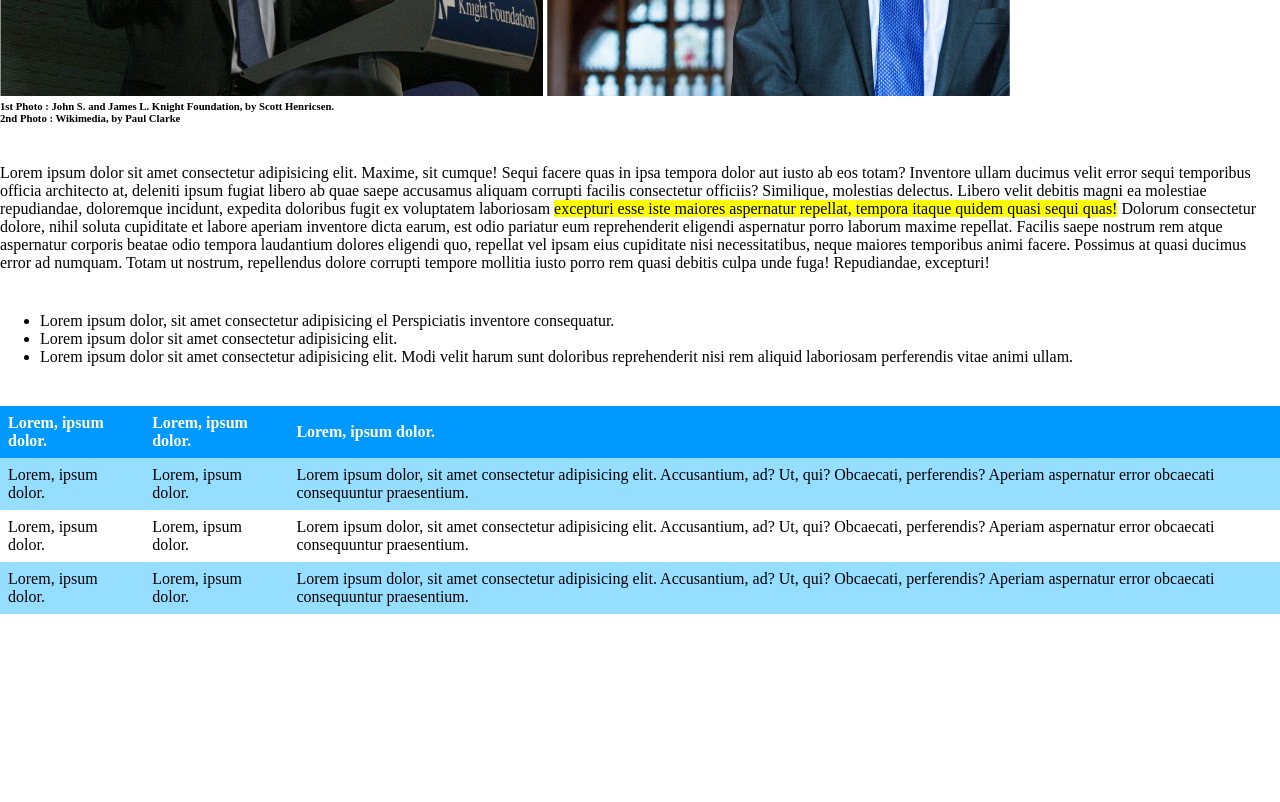
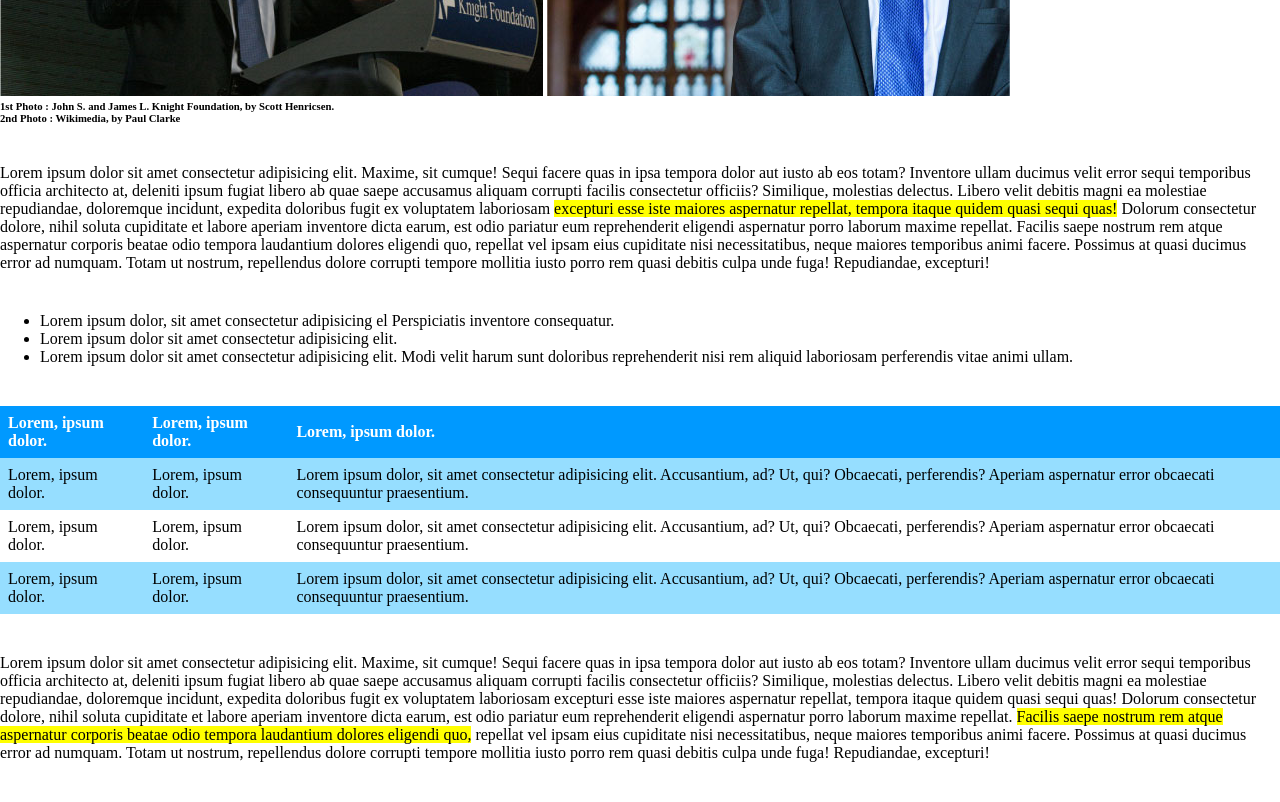
Before and after one commit to quintusdev/html-css-booleaner, a plain HTML site: page index.html in a window 1280 px wide. Shown: the part 808-1610 px from the top of the page. Before the commit the page ends 1422 px from the top, so only its background shows below. Drawn offline with Linux system fonts and the light colour scheme.

Commit message:
Fine main - inizio footer

```diff
--- a/css/style.css
+++ b/css/style.css
@@ -37,21 +37,20 @@
     color: rgb(4, 163, 255);
 }
 
-/*Formattazione primo paragrafo*/
-#primo-paragrafo {
-    padding-top: 40px;
-
+/*Formattazione paragrafo*/
+.paragrafo {
+    padding: 40px 0px;
 }
 
-/*Sottolianetura primo paragrafo*/
-#primo-paragrafo span{
+/*Sottolianetura paragrafo*/
+.paragrafo span{
     background-color:yellow;
     color: black;
 }
 
 /*Formattazione lista*/
 #lista{
-    padding: 40px 0 40px 0;
+    padding: 0 0 40px 0;
 }
 
 /*Formattazione tabella generale*/
--- a/index.html
+++ b/index.html
@@ -51,7 +51,7 @@
             <!-- Fine sezione immagini e didascalie -->
 
             <!-- Inizio primo paragrafo -->
-            <p id="primo-paragrafo">Lorem ipsum dolor sit amet consectetur adipisicing elit. Maxime, sit cumque! Sequi facere quas in ipsa tempora dolor aut iusto ab eos totam? Inventore ullam ducimus velit error sequi temporibus officia architecto at, deleniti ipsum fugiat libero ab quae saepe accusamus aliquam corrupti facilis consectetur officiis? Similique, molestias delectus. Libero velit debitis magni ea molestiae repudiandae, doloremque incidunt, expedita doloribus fugit ex voluptatem laboriosam <span>excepturi esse iste maiores aspernatur repellat, tempora itaque quidem quasi sequi quas!</span> Dolorum consectetur dolore, nihil soluta cupiditate et labore aperiam inventore dicta earum, est odio pariatur eum reprehenderit eligendi aspernatur porro laborum maxime repellat. Facilis saepe nostrum rem atque aspernatur corporis beatae odio tempora laudantium dolores eligendi quo, repellat vel ipsam eius cupiditate nisi necessitatibus, neque maiores temporibus animi facere. Possimus at quasi ducimus error ad numquam. Totam ut nostrum, repellendus dolore corrupti tempore mollitia iusto porro rem quasi debitis culpa unde fuga! Repudiandae, excepturi!
+            <p class="paragrafo">Lorem ipsum dolor sit amet consectetur adipisicing elit. Maxime, sit cumque! Sequi facere quas in ipsa tempora dolor aut iusto ab eos totam? Inventore ullam ducimus velit error sequi temporibus officia architecto at, deleniti ipsum fugiat libero ab quae saepe accusamus aliquam corrupti facilis consectetur officiis? Similique, molestias delectus. Libero velit debitis magni ea molestiae repudiandae, doloremque incidunt, expedita doloribus fugit ex voluptatem laboriosam <span>excepturi esse iste maiores aspernatur repellat, tempora itaque quidem quasi sequi quas!</span> Dolorum consectetur dolore, nihil soluta cupiditate et labore aperiam inventore dicta earum, est odio pariatur eum reprehenderit eligendi aspernatur porro laborum maxime repellat. Facilis saepe nostrum rem atque aspernatur corporis beatae odio tempora laudantium dolores eligendi quo, repellat vel ipsam eius cupiditate nisi necessitatibus, neque maiores temporibus animi facere. Possimus at quasi ducimus error ad numquam. Totam ut nostrum, repellendus dolore corrupti tempore mollitia iusto porro rem quasi debitis culpa unde fuga! Repudiandae, excepturi!
             </p>
              <!-- Fine primo paragrafo -->
 
@@ -99,9 +99,13 @@
             </table>
             <!-- Fine tabella -->
 
-
+            <!-- Inizio secondo paragrafo -->
+            <p class="paragrafo">Lorem ipsum dolor sit amet consectetur adipisicing elit. Maxime, sit cumque! Sequi facere quas in ipsa tempora dolor aut iusto ab eos totam? Inventore ullam ducimus velit error sequi temporibus officia architecto at, deleniti ipsum fugiat libero ab quae saepe accusamus aliquam corrupti facilis consectetur officiis? Similique, molestias delectus. Libero velit debitis magni ea molestiae repudiandae, doloremque incidunt, expedita doloribus fugit ex voluptatem laboriosam excepturi esse iste maiores aspernatur repellat, tempora itaque quidem quasi sequi quas! Dolorum consectetur dolore, nihil soluta cupiditate et labore aperiam inventore dicta earum, est odio pariatur eum reprehenderit eligendi aspernatur porro laborum maxime repellat. <span>Facilis saepe nostrum rem atque aspernatur corporis beatae odio tempora laudantium dolores eligendi quo,</span> repellat vel ipsam eius cupiditate nisi necessitatibus, neque maiores temporibus animi facere. Possimus at quasi ducimus error ad numquam. Totam ut nostrum, repellendus dolore corrupti tempore mollitia iusto porro rem quasi debitis culpa unde fuga! Repudiandae, excepturi!
+            </p>
+             <!-- Fine secondo paragrafo -->
         </main>
         <!-- FINE MAIN -->
+
         <!-- INIZIO FOOTER -->
         <footer>
 
```
